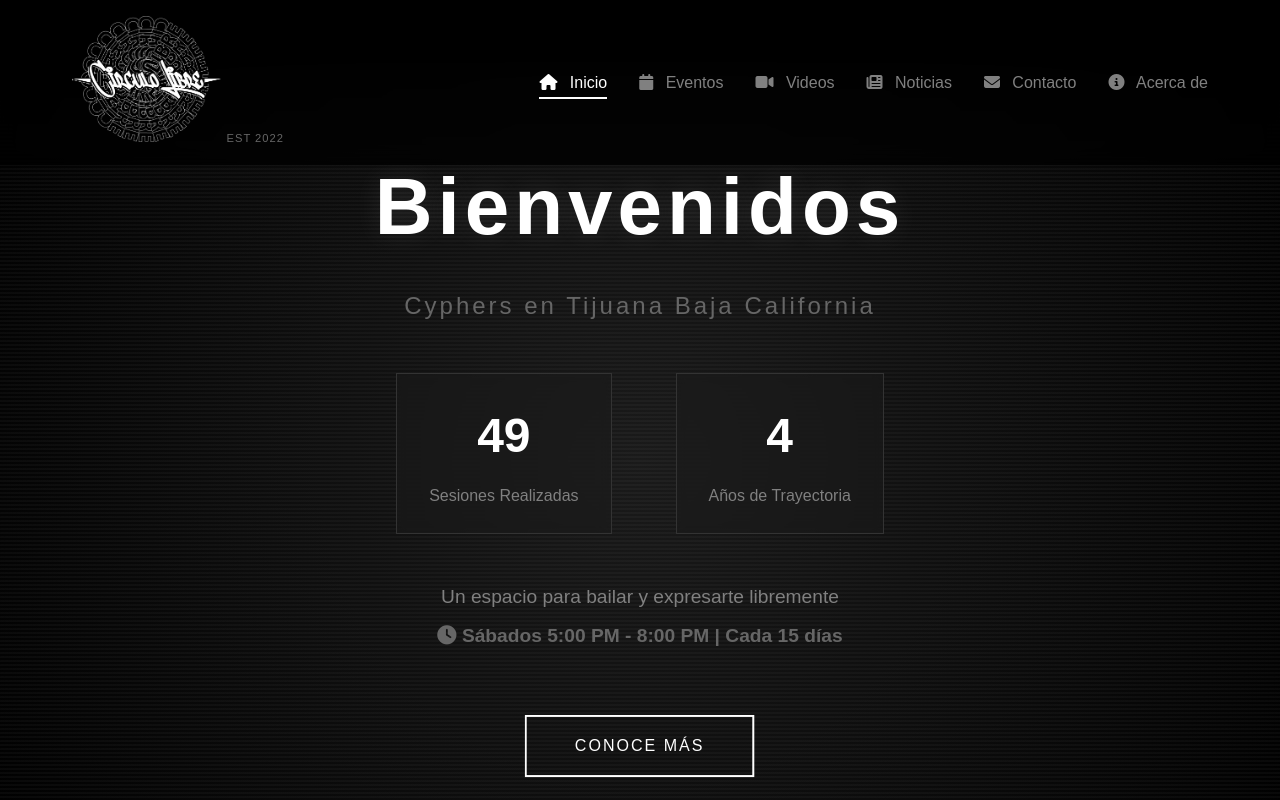
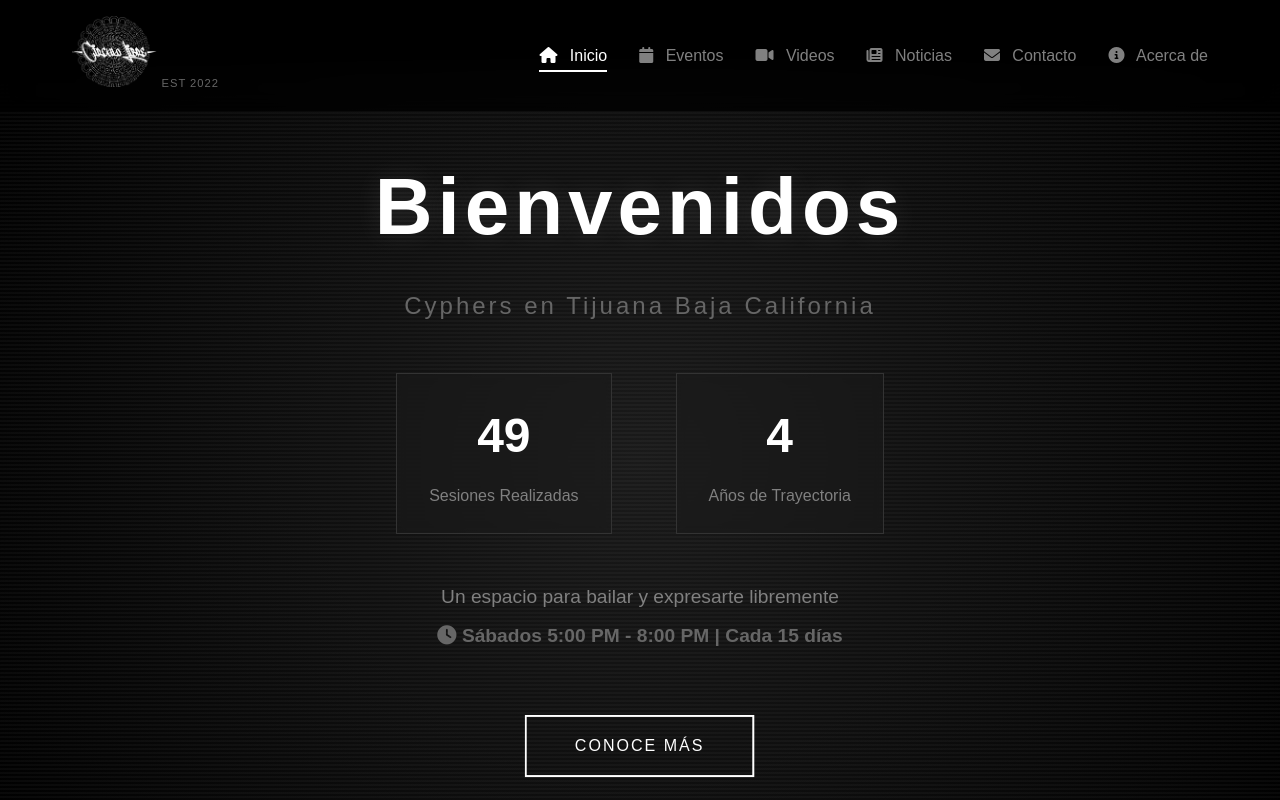
Before and after one commit to anglesystem10-spec/Circulo-Libre, a plain HTML site: page index.html in a window 1280 px wide. Shown: the top 800 px of the page. Drawn offline with Linux system fonts and the light colour scheme.

Commit message:
Update index.html

```diff
--- a/index.html
+++ b/index.html
@@ -11,7 +11,7 @@
     <nav class="navbar">
         <div class="nav-container">
             <div class="nav-logo">
-         <img src="/img/circulo.png" alt="EMOTION G4" style="width: 150px; height: auto;">
+         <img src="img/circulo.png" alt="EMOTION G4" style="width: 85px; height: auto;">
                 <span class="nav-subtitle">EST 2022</span>
             </div>
             <ul class="nav-menu">
```
